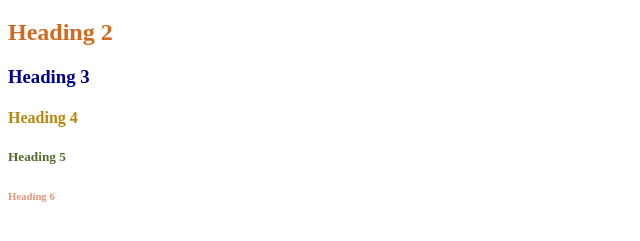
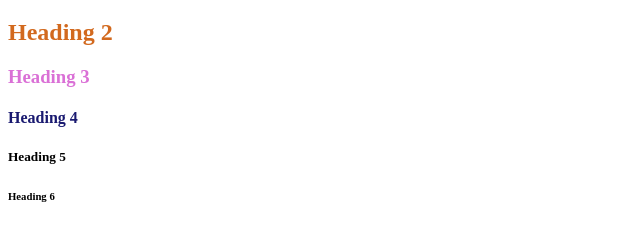
Before and after one commit to aydanz/aydanz, a plain HTML site: page index.html in a window 1280 px wide. Shown: the part 61-302 px from the top of the page, without its empty margins (0-640 px from the left). Drawn offline with Linux system fonts and the light colour scheme.

Commit message:
Internal Style Tag

```diff
--- a/index.html
+++ b/index.html
@@ -5,13 +5,17 @@
     <meta name="viewport" content="width=device-width, initial-scale=1.0">
     <meta http-equiv="X-UA-Compatible" content="ie=edge">
     <title>My First HTML</title>
+    <style>
+    h4 {color:midnightblue;}
+
+    </style>
 </head>
 <body>
   <h1 style = "color:blueviolet">Hello World.  </h1>
   <h2 style = "color:chocolate">Heading 2</h2>
-  <h3 style = "color:darkblue">Heading 3</h3>
-  <h4 style = "color:darkgoldenrod">Heading 4</h4>
-  <h5 style = "color:darkolivegreen">Heading 5</h5>
-  <h6 style = "color:darksalmon">Heading 6</h6>
+  <h3 style = "color:orchid">Heading 3</h3>
+  <h4>Heading 4</h4>
+  <h5>Heading 5</h5>
+  <h6>Heading 6</h6>
 </body>
 </html>
```
